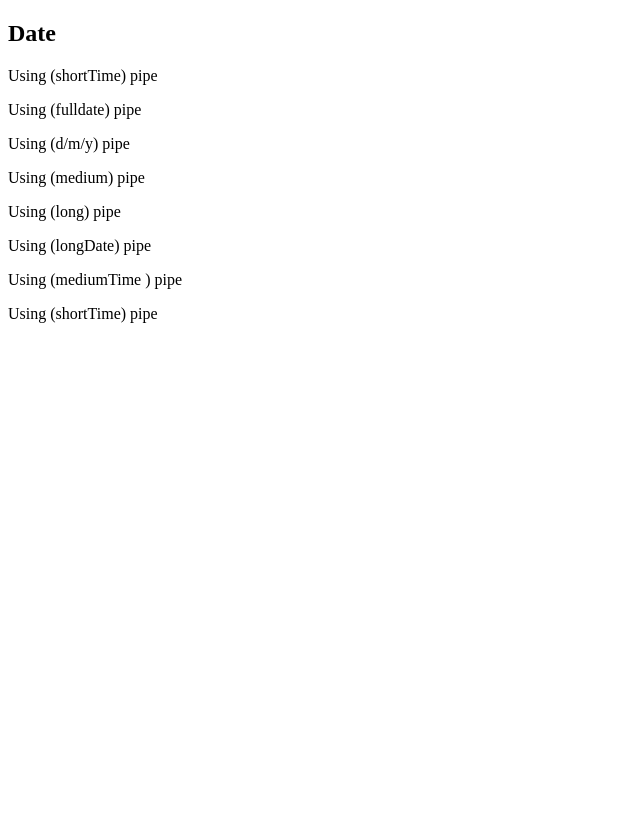
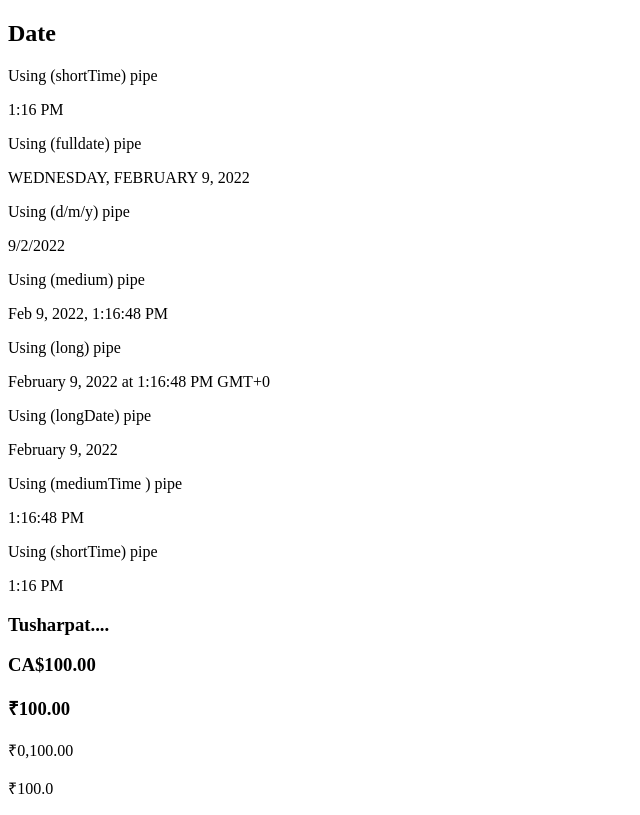
Before and after one commit to Tushar-tagline/ng-learning, an Angular app: page / in a window 1280 px wide. Shown: the whole page, without its empty margins (0-640 px from the left). Built offline with nearby package versions, Linux system fonts and the light colour scheme.

Commit message:
create custom pipe

```diff
--- a/src/app/app.component.ts
+++ b/src/app/app.component.ts
@@ -7,5 +7,5 @@ import { Component } from '@angular/core';
 })
 export class AppComponent {
   title = 'pratice';
-
+  public valuedate=new Date();
 }
--- a/src/app/custompipe.pipe.ts
+++ b/src/app/custompipe.pipe.ts
@@ -1,12 +1,15 @@
+import { HtmlTagDefinition } from '@angular/compiler';
 import { Pipe, PipeTransform } from '@angular/core';
 
 @Pipe({
-  name: 'custompipe'
+  name: 'custompipe',
 })
 export class CustompipePipe implements PipeTransform {
-
-  transform(value: unknown, ...args: unknown[]): unknown {
-    return null;
+  transform(title: string,numberofchar:number):string {
+    //console.log(title)
+    if (title.length > numberofchar) {
+      return title.substr(0, numberofchar) + '....';
+    }
+    return title;
   }
-
 }
--- a/src/app/datepipes/datepipes.component.html
+++ b/src/app/datepipes/datepipes.component.html
@@ -2,13 +2,13 @@
     <div class="col-sm-6">
         <div class="card">
             <div class="card-header">
-                <h2 class="text-center">Date </h2>
+                <h2 class="text-center">Date</h2>
             </div>
             <div class="card-body">
                 <span class="text-primary">Using (shortTime) pipe</span>
                 <p>{{valuedate | date:'shortTime'}}</p>
                 <span class="text-primary">Using (fulldate) pipe</span>
-                <p>{{ valuedate | date: 'fullDate' }}</p>
+                <p>{{ valuedate | date: 'fullDate' | uppercase}}</p>
                 <span class="text-primary">Using (d/m/y) pipe</span>
                 <p>{{ valuedate | date: 'd/M/y' }}</p>
                 <span class="text-primary">Using (medium) pipe</span>
@@ -22,7 +22,13 @@
                  <span class="text-primary">Using (shortTime) pipe</span>
                  <p>{{valuedate | date:'shortTime'}}</p>
 
-                 <h3>{{title | custompipe}}</h3>
+                 <h3>{{title |custompipe:9 | titlecase  }}</h3>
+                 <h3>{{value | currency:'CAD':'symbol'}}</h3>
+                 <h3>{{value | currency:'INR'}}</h3>
+                 <p>{{value|currency:'INR':'symbol':'4.2-2'}}</p>
+                 <p>{{value |currency:'INR':'symbol':'3.1-1'}}</p>
+
+
             </div>
         </div>
     </div>
--- a/src/app/datepipes/datepipes.component.ts
+++ b/src/app/datepipes/datepipes.component.ts
@@ -6,8 +6,9 @@ import { Component, OnInit } from '@angular/core';
   styleUrls: ['./datepipes.component.scss']
 })
 export class DatepipesComponent implements OnInit {
-
-
+  public valuedate: Date = new Date();
+  public title: string = "tusharpatil"
+  public value = 100;
   constructor() { }
 
   ngOnInit(): void {
```
Also changed, not shown: 1 other file (tests, documents, lock files or other folders).
